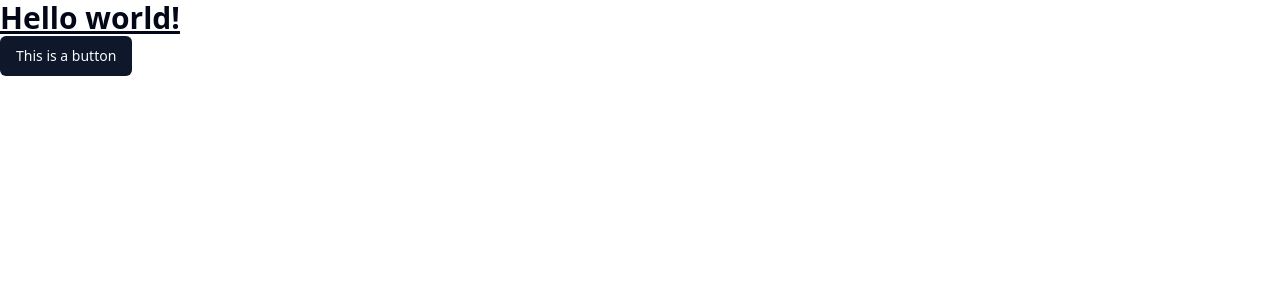
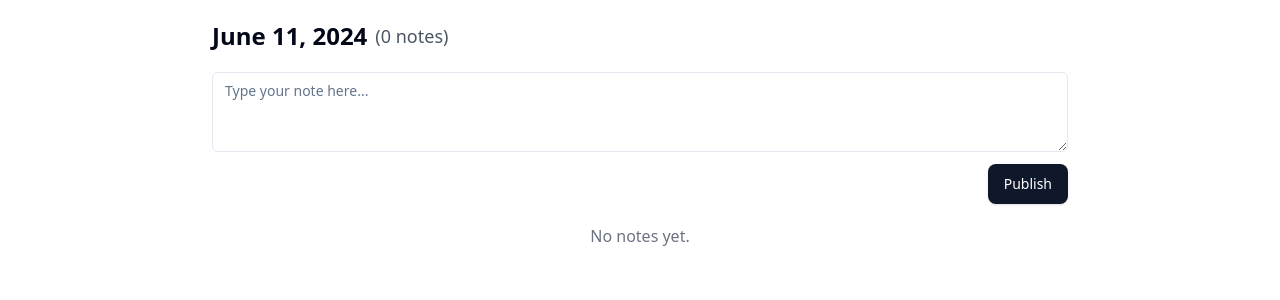
Before and after one commit to terror/riff, a React (Vite) app: page / in a window 1280 px wide. Shown: the top 300 px of the page. Built offline with nearby package versions, Linux system fonts and the light colour scheme.

Commit message:
Add initial note creation flow

```diff
--- a/package.json
+++ b/package.json
@@ -10,6 +10,7 @@
     "tauri": "tauri"
   },
   "dependencies": {
+    "@radix-ui/react-separator": "^1.0.3",
     "@radix-ui/react-slot": "^1.0.2",
     "@tauri-apps/api": "^1",
     "class-variance-authority": "^0.7.0",
@@ -17,6 +18,7 @@
     "lucide-react": "^0.390.0",
     "react": "^18.2.0",
     "react-dom": "^18.2.0",
+    "react-resizable-panels": "^2.0.19",
     "tailwind-merge": "^2.3.0",
     "tailwindcss-animate": "^1.0.7"
   },
--- a/src-tauri/tauri.conf.json
+++ b/src-tauri/tauri.conf.json
@@ -19,7 +19,7 @@
     },
     "windows": [
       {
-        "title": "tauri-app",
+        "title": "riff",
         "width": 800,
         "height": 600
       }
--- a/src/App.tsx
+++ b/src/App.tsx
@@ -1,7 +1,78 @@
-import { Button } from "./components/ui/button"
+import { useState } from 'react';
+import { Textarea } from './components/ui/textarea';
+import { Button } from './components/ui/button';
+
+type Note = {
+  content: string;
+  createdAt: Date;
+};
+
+const formatDate = (date: Date): string => {
+  const month = date.toLocaleString('en-US', { month: 'long' });
+  return `${month} ${date.getDate()}, ${date.getFullYear()}`;
+};
+
+const formatTime = (date: Date): string => {
+  let hours = date.getHours();
+  let minutes = date.getMinutes();
+  let ampm = hours >= 12 ? 'PM' : 'AM';
+
+  hours = hours % 12;
+  hours = hours ? hours : 12;
+  minutes = minutes < 10 ? 0 + minutes : minutes;
+
+  return `${hours}:${minutes} ${ampm}`;
+};
+
+const Note = ({ note }: { note: Note }) => {
+  const { content, createdAt } = note;
+
+  return (
+    <div className='flex items-start space-x-3 p-3 rounded-lg mb-3'>
+      <div className='flex-shrink-0 text-gray-500 whitespace-nowrap'>{`[${formatTime(createdAt)}]`}</div>
+      <p className='break-words'>{content}</p>
+    </div>
+  );
+};
 
 const App = () => {
-  return <div><h1 className='text-3xl font-bold underline'>Hello world!</h1><Button>This is a button</Button></div>
+  const [notes, setNotes] = useState<Note[]>([]);
+  const [content, setContent] = useState<string>('');
+
+  return (
+    <div className='max-w-4xl mx-auto p-5'>
+      <div className='flex items-center mb-5'>
+        <h1 className='text-2xl font-bold mr-2'>{formatDate(new Date())}</h1>
+        <p className='text-lg text-gray-600'>{`(${notes.length} notes)`}</p>
+      </div>
+      <div className='mb-5 flex flex-col'>
+        <Textarea
+          value={content}
+          className='w-full mb-3'
+          onChange={(e) => setContent(e.target.value)}
+          placeholder='Type your note here...'
+        />
+        <Button
+          onClick={() => {
+            if (content.trim()) {
+              setNotes([{ content, createdAt: new Date() }, ...notes]);
+              setContent('');
+            }
+          }}
+          className='py-2 text-white rounded-lg shadow self-end'
+        >
+          Publish
+        </Button>
+      </div>
+      <div>
+        {notes.length > 0 ? (
+          notes.map((note, index) => <Note key={index} note={note} />)
+        ) : (
+          <p className='text-center text-gray-500'>No notes yet.</p>
+        )}
+      </div>
+    </div>
+  );
 };
 
 export default App;
--- /dev/null
+++ b/src/components/ui/resizable.tsx
@@ -0,0 +1,43 @@
+import { GripVertical } from 'lucide-react';
+import * as ResizablePrimitive from 'react-resizable-panels';
+
+import { cn } from '../../lib';
+
+const ResizablePanelGroup = ({
+  className,
+  ...props
+}: React.ComponentProps<typeof ResizablePrimitive.PanelGroup>) => (
+  <ResizablePrimitive.PanelGroup
+    className={cn(
+      'flex h-full w-full data-[panel-group-direction=vertical]:flex-col',
+      className
+    )}
+    {...props}
+  />
+);
+
+const ResizablePanel = ResizablePrimitive.Panel;
+
+const ResizableHandle = ({
+  withHandle,
+  className,
+  ...props
+}: React.ComponentProps<typeof ResizablePrimitive.PanelResizeHandle> & {
+  withHandle?: boolean;
+}) => (
+  <ResizablePrimitive.PanelResizeHandle
+    className={cn(
+      'relative flex w-px items-center justify-center bg-border after:absolute after:inset-y-0 after:left-1/2 after:w-1 after:-translate-x-1/2 focus-visible:outline-none focus-visible:ring-1 focus-visible:ring-ring focus-visible:ring-offset-1 data-[panel-group-direction=vertical]:h-px data-[panel-group-direction=vertical]:w-full data-[panel-group-direction=vertical]:after:left-0 data-[panel-group-direction=vertical]:after:h-1 data-[panel-group-direction=vertical]:after:w-full data-[panel-group-direction=vertical]:after:-translate-y-1/2 data-[panel-group-direction=vertical]:after:translate-x-0 [&[data-panel-group-direction=vertical]>div]:rotate-90',
+      className
+    )}
+    {...props}
+  >
+    {withHandle && (
+      <div className='z-10 flex h-4 w-3 items-center justify-center rounded-sm border bg-border'>
+        <GripVertical className='h-2.5 w-2.5' />
+      </div>
+    )}
+  </ResizablePrimitive.PanelResizeHandle>
+);
+
+export { ResizablePanelGroup, ResizablePanel, ResizableHandle };
--- /dev/null
+++ b/src/components/ui/separator.tsx
@@ -0,0 +1,29 @@
+import * as React from 'react';
+import * as SeparatorPrimitive from '@radix-ui/react-separator';
+
+import { cn } from '../../lib';
+
+const Separator = React.forwardRef<
+  React.ElementRef<typeof SeparatorPrimitive.Root>,
+  React.ComponentPropsWithoutRef<typeof SeparatorPrimitive.Root>
+>(
+  (
+    { className, orientation = 'horizontal', decorative = true, ...props },
+    ref
+  ) => (
+    <SeparatorPrimitive.Root
+      ref={ref}
+      decorative={decorative}
+      orientation={orientation}
+      className={cn(
+        'shrink-0 bg-border',
+        orientation === 'horizontal' ? 'h-[1px] w-full' : 'h-full w-[1px]',
+        className
+      )}
+      {...props}
+    />
+  )
+);
+Separator.displayName = SeparatorPrimitive.Root.displayName;
+
+export { Separator };
--- /dev/null
+++ b/src/components/ui/textarea.tsx
@@ -0,0 +1,24 @@
+import * as React from 'react';
+
+import { cn } from '../../lib';
+
+export interface TextareaProps
+  extends React.TextareaHTMLAttributes<HTMLTextAreaElement> {}
+
+const Textarea = React.forwardRef<HTMLTextAreaElement, TextareaProps>(
+  ({ className, ...props }, ref) => {
+    return (
+      <textarea
+        className={cn(
+          'flex min-h-[80px] w-full rounded-md border border-input bg-background px-3 py-2 text-sm ring-offset-background placeholder:text-muted-foreground focus-visible:outline-none focus-visible:ring-2 focus-visible:ring-ring focus-visible:ring-offset-2 disabled:cursor-not-allowed disabled:opacity-50',
+          className
+        )}
+        ref={ref}
+        {...props}
+      />
+    );
+  }
+);
+Textarea.displayName = 'Textarea';
+
+export { Textarea };
--- a/src/lib.ts
+++ b/src/lib.ts
@@ -1,6 +1,6 @@
-import { type ClassValue, clsx } from "clsx"
-import { twMerge } from "tailwind-merge"
+import { type ClassValue, clsx } from 'clsx';
+import { twMerge } from 'tailwind-merge';
 
 export function cn(...inputs: ClassValue[]) {
-  return twMerge(clsx(inputs))
+  return twMerge(clsx(inputs));
 }
--- a/tailwind.config.js
+++ b/tailwind.config.js
@@ -1,77 +1,82 @@
+const defaultTheme = require('tailwindcss/defaultTheme');
+
 /** @type {import('tailwindcss').Config} */
 module.exports = {
-  darkMode: ["class"],
+  darkMode: ['class'],
+  fontFamily: {
+    sans: ['Inter', ...defaultTheme.fontFamily.sans],
+  },
   content: [
     './pages/**/*.{ts,tsx}',
     './components/**/*.{ts,tsx}',
     './app/**/*.{ts,tsx}',
     './src/**/*.{ts,tsx}',
   ],
-  prefix: "",
+  prefix: '',
   theme: {
     container: {
       center: true,
-      padding: "2rem",
+      padding: '2rem',
       screens: {
-        "2xl": "1400px",
+        '2xl': '1400px',
       },
     },
     extend: {
       colors: {
-        border: "hsl(var(--border))",
-        input: "hsl(var(--input))",
-        ring: "hsl(var(--ring))",
-        background: "hsl(var(--background))",
-        foreground: "hsl(var(--foreground))",
+        border: 'hsl(var(--border))',
+        input: 'hsl(var(--input))',
+        ring: 'hsl(var(--ring))',
+        background: 'hsl(var(--background))',
+        foreground: 'hsl(var(--foreground))',
         primary: {
-          DEFAULT: "hsl(var(--primary))",
-          foreground: "hsl(var(--primary-foreground))",
+          DEFAULT: 'hsl(var(--primary))',
+          foreground: 'hsl(var(--primary-foreground))',
         },
         secondary: {
-          DEFAULT: "hsl(var(--secondary))",
-          foreground: "hsl(var(--secondary-foreground))",
+          DEFAULT: 'hsl(var(--secondary))',
+          foreground: 'hsl(var(--secondary-foreground))',
         },
         destructive: {
-          DEFAULT: "hsl(var(--destructive))",
-          foreground: "hsl(var(--destructive-foreground))",
+          DEFAULT: 'hsl(var(--destructive))',
+          foreground: 'hsl(var(--destructive-foreground))',
         },
         muted: {
-          DEFAULT: "hsl(var(--muted))",
-          foreground: "hsl(var(--muted-foreground))",
+          DEFAULT: 'hsl(var(--muted))',
+          foreground: 'hsl(var(--muted-foreground))',
         },
         accent: {
-          DEFAULT: "hsl(var(--accent))",
-          foreground: "hsl(var(--accent-foreground))",
+          DEFAULT: 'hsl(var(--accent))',
+          foreground: 'hsl(var(--accent-foreground))',
         },
         popover: {
-          DEFAULT: "hsl(var(--popover))",
-          foreground: "hsl(var(--popover-foreground))",
+          DEFAULT: 'hsl(var(--popover))',
+          foreground: 'hsl(var(--popover-foreground))',
         },
         card: {
-          DEFAULT: "hsl(var(--card))",
-          foreground: "hsl(var(--card-foreground))",
+          DEFAULT: 'hsl(var(--card))',
+          foreground: 'hsl(var(--card-foreground))',
         },
       },
       borderRadius: {
-        lg: "var(--radius)",
-        md: "calc(var(--radius) - 2px)",
-        sm: "calc(var(--radius) - 4px)",
+        lg: 'var(--radius)',
+        md: 'calc(var(--radius) - 2px)',
+        sm: 'calc(var(--radius) - 4px)',
       },
       keyframes: {
-        "accordion-down": {
-          from: { height: "0" },
-          to: { height: "var(--radix-accordion-content-height)" },
+        'accordion-down': {
+          from: { height: '0' },
+          to: { height: 'var(--radix-accordion-content-height)' },
         },
-        "accordion-up": {
-          from: { height: "var(--radix-accordion-content-height)" },
-          to: { height: "0" },
+        'accordion-up': {
+          from: { height: 'var(--radix-accordion-content-height)' },
+          to: { height: '0' },
         },
       },
       animation: {
-        "accordion-down": "accordion-down 0.2s ease-out",
-        "accordion-up": "accordion-up 0.2s ease-out",
+        'accordion-down': 'accordion-down 0.2s ease-out',
+        'accordion-up': 'accordion-up 0.2s ease-out',
       },
     },
   },
-  plugins: [require("tailwindcss-animate")],
-}
+  plugins: [require('tailwindcss-animate')],
+};
```
Also changed, not shown: src/components/ui/button.tsx (+24 -24 lines), components.json, src/index.css (indentation only), 1 other file (tests, documents, lock files or other folders).
